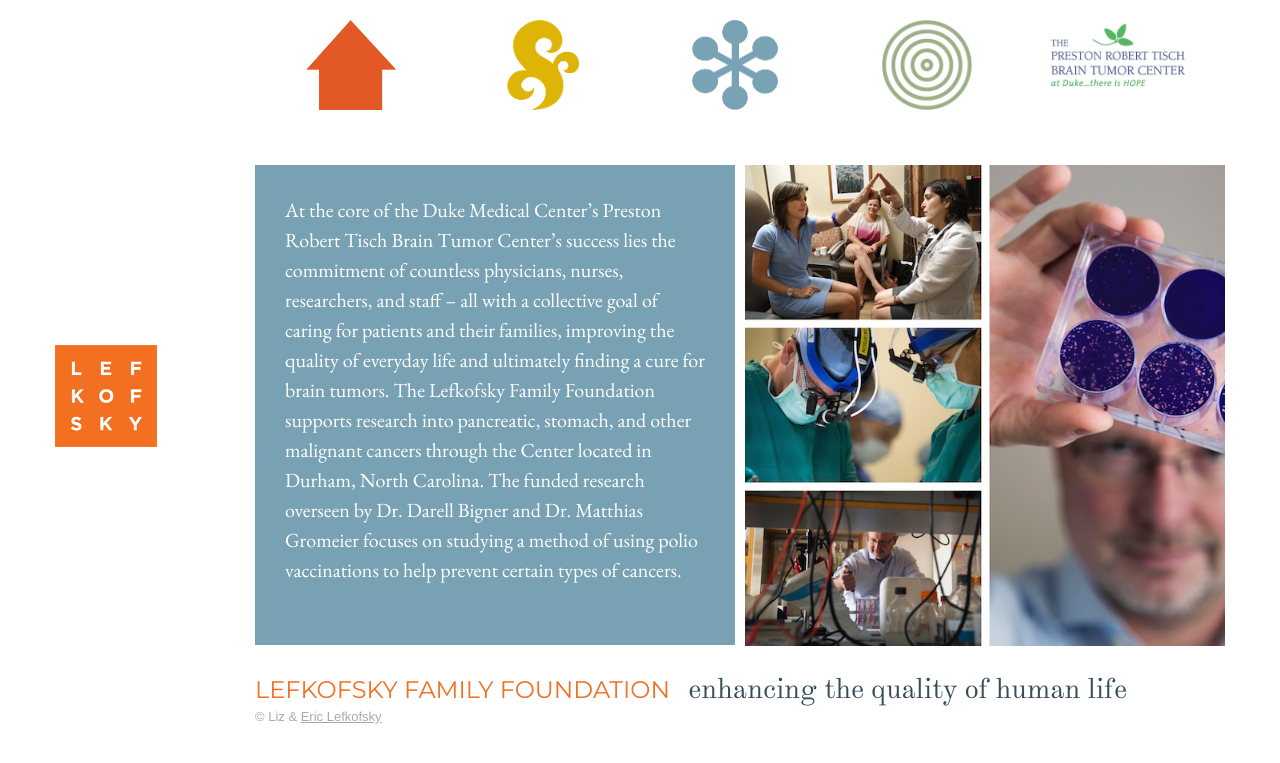
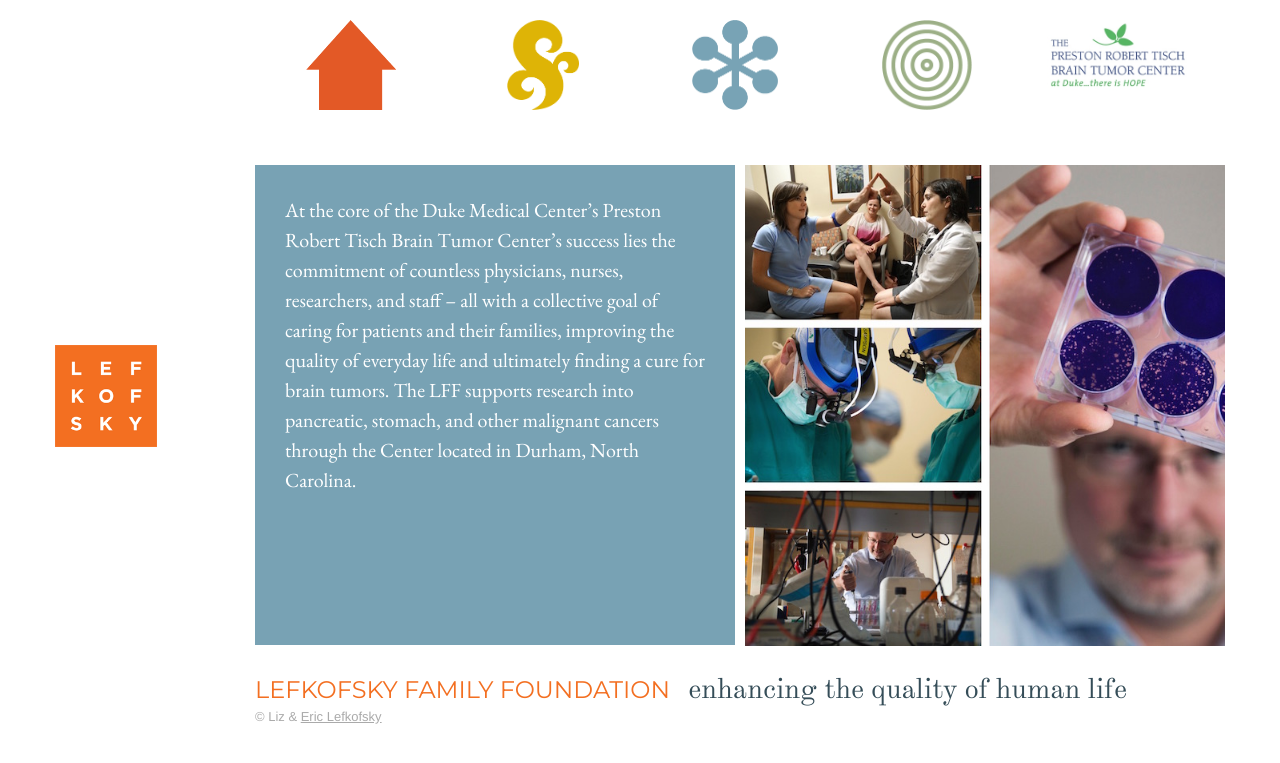
Before and after one commit to arjunvenkat/lefkofsky-jekyll, a Jekyll site: the page built from medical/duke/index.html, in a window 1280 px wide. Shown: the top 763 px of the page. Built offline with Jekyll 4.4.1, drawn with Linux system fonts in a browser that asks for light colours; some web fonts are replaced.

Commit message:
updates duke copy

```diff
--- a/medical/duke/index.html
+++ b/medical/duke/index.html
@@ -6,7 +6,7 @@
 link: "http://www.cancer.duke.edu/btc/"
 thumb: "/img/medical/thumbs/duke.jpg"
 image: "/img/medical/duke.jpg"
-desc: "At the core of the Duke Medical Center’s Preston Robert Tisch Brain Tumor Center’s success lies the commitment of countless physicians, nurses, researchers, and staff – all with a collective goal of caring for patients and their families, improving the quality of everyday life and ultimately finding a cure for brain tumors. The Lefkofsky Family Foundation supports research into pancreatic, stomach, and other malignant cancers through the Center located in Durham, North Carolina. The funded research overseen by Dr. Darell Bigner and Dr. Matthias Gromeier focuses on studying a method of using polio vaccinations to help prevent certain types of cancers."
+desc: "At the core of the Duke Medical Center’s Preston Robert Tisch Brain Tumor Center’s success lies the commitment of countless physicians, nurses, researchers, and staff – all with a collective goal of caring for patients and their families, improving the quality of everyday life and ultimately finding a cure for brain tumors. The LFF supports research into pancreatic, stomach, and other malignant cancers through the Center located in Durham, North Carolina."
 ---
 
 <div id="overlay" class="clearfix show update">
```
